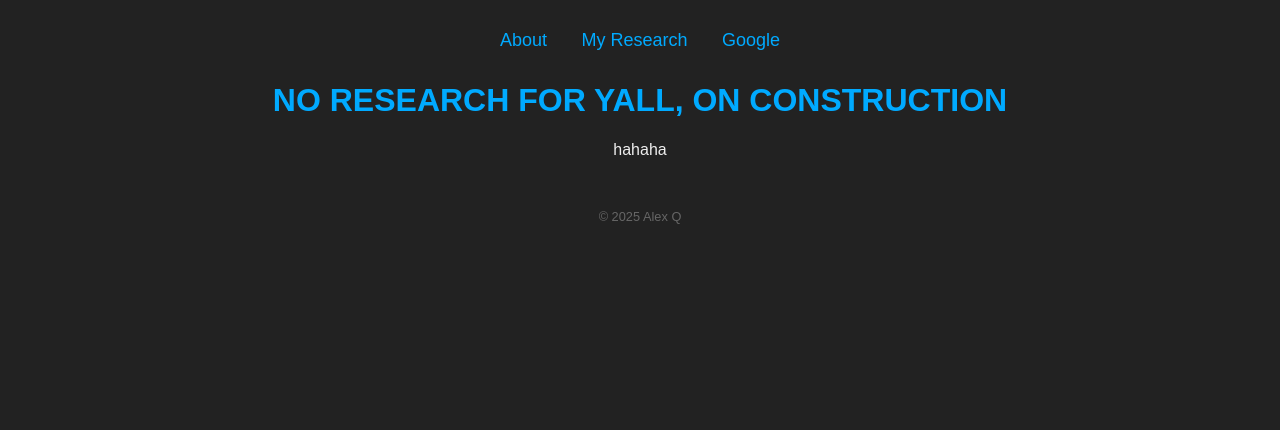
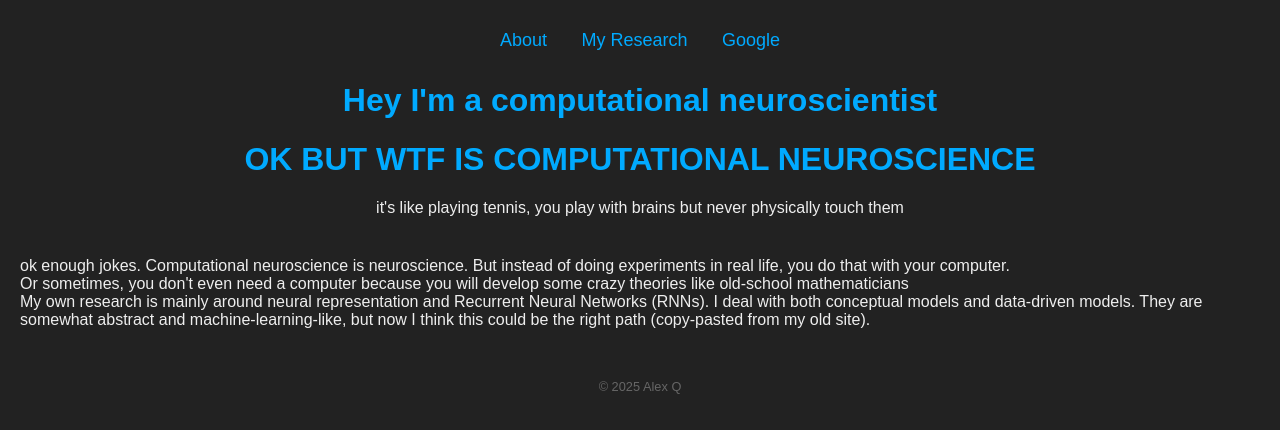
Before and after one commit to AlexQCryptids/alexqcryptids.github.io, a plain HTML site: page my_research.html in a window 1280 px wide. Drawn offline with Linux system fonts and the light colour scheme.

Commit message:
update research

```diff
--- a/my_research.html
+++ b/my_research.html
@@ -16,10 +16,20 @@
   </nav>
 
   <header>
-    <h1>NO RESEARCH FOR YALL, ON CONSTRUCTION</h1>
-    <p>hahaha</p>
+    <h1>Hey I'm a computational neuroscientist</h1>
+    <h1>OK BUT WTF IS COMPUTATIONAL NEUROSCIENCE</h1>
+    <p>it's like playing tennis, you play with brains but never physically touch them </p>
   </header>
 
+  <main>
+    <section>
+      <p> ok enough jokes. Computational neuroscience is neuroscience. But instead of doing experiments in real life, you do that with your computer. <br>
+        Or sometimes, you don't even need a computer because you will develop some crazy theories like old-school mathematicians<br>
+        My own research is mainly around neural representation and Recurrent Neural Networks (RNNs). I deal with both conceptual models and data-driven models. They are somewhat abstract and machine-learning-like, but now I think this could be the right path (copy-pasted from my old site).
+      </p>
+    </section>
+
+  </main>
 
 
   <footer>
```
Also changed, not shown: index.html (+10 -3 lines).
